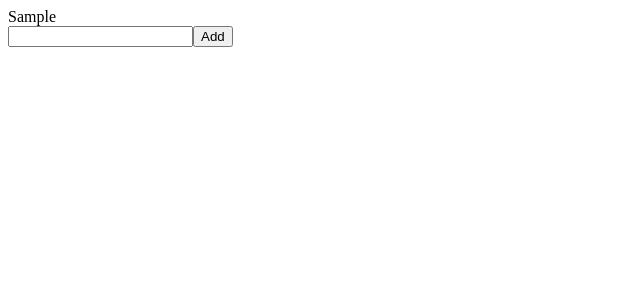
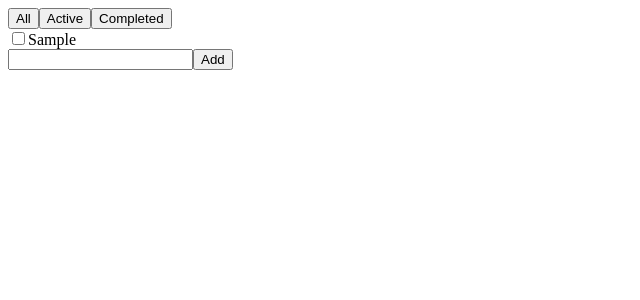
Before and after one commit to DanoHwang/todo-app, a React (Create React App) app: page / in a window 1280 px wide. Both pictures are taken after typing "Sample" into the empty fields and a click on the button "Add". Shown: the top 300 px of the page, without its empty margins (0-640 px from the left). Built offline with nearby package versions, Linux system fonts and the light colour scheme.

Commit message:
Feat: Add function to check completed todo

```diff
--- a/src/App.css
+++ b/src/App.css
@@ -0,0 +1,3 @@
+.todo--checked {
+  text-decoration: line-through;
+}
--- a/src/App.js
+++ b/src/App.js
@@ -1,10 +1,12 @@
 import { useState } from 'react';
 import './App.css';
 
+import { Header } from './components/Header';
 import { TodoInput } from './components/TodoInput';
 import { TodoList } from './components/TodoList';
 
 function App() {
+  const [ filter, setFilter ] = useState('All');
   const [ todos, setTodos ] = useState([]);
 
   const handleAddClick = (newTodo) => {
@@ -16,10 +18,21 @@ function App() {
     setTodos(newTodos);
   };
 
+  const handleCheck = (id) => {
+    const updatedTodos = todos.map((todo) => {
+      if (todo.id === id) { todo.checked = !todo.checked; }
+
+      return todo;
+    });
+
+    setTodos(updatedTodos);
+  };
+
   return (
     <div className='App'>
       <div className='box'>
-        <TodoList todos={todos} />
+        <Header checked={filter} check={setFilter} />
+        <TodoList todos={todos} onCheck={handleCheck} />
         <TodoInput onAdd={handleAddClick} />
       </div>
     </div>
--- /dev/null
+++ b/src/components/Header.jsx
@@ -0,0 +1,29 @@
+import React from 'react';
+
+export const Header = ({ checked, check }) => {
+  const filters = ['All', 'Active', 'Completed'];
+
+  const handleClick = (e) => {
+    console.log(e.target.value)
+    check(e.target.value);
+  };
+
+  return (
+    <>
+      {filters.map((filter) => {
+        const isChecked = checked === filter;
+
+        return (
+          <button
+            className={isChecked ? 'a' : 'b'}
+            onClick={handleClick}
+            value={filter}
+            key={filter}
+          >
+            {filter}
+          </button>
+        )
+      })}
+    </>
+  )
+};
--- a/src/components/TodoInput.jsx
+++ b/src/components/TodoInput.jsx
@@ -5,6 +5,7 @@ export const TodoInput = ({ onAdd }) => {
 
   const handleButtonClick = () => {
     const data = {
+      id: content,
       content,
       checked: false,
     };
--- a/src/components/TodoList.jsx
+++ b/src/components/TodoList.jsx
@@ -1,12 +1,28 @@
 import React from 'react';
 
-export const TodoList = ({ todos }) => {
+export const TodoList = ({ todos, onCheck }) => {
+  const handleOnChange = (e) => {
+    onCheck(e.target.value);
+  };
+
   return (
     <>
-      {todos.map((todo) => (
-        <div>{todo.content}</div>
+      {todos.map((todo, index) => (
+        <div key={`${todo.content}-${index}`}>
+          <input
+            type='checkbox'
+            id={`${todo.content}-${index}`}
+            value={todo.content}
+            onChange={handleOnChange}
+          />
+          <label
+            htmlFor={`${todo.content}-${index}`}
+            className={todo.checked ? 'todo--checked' : 'todo--unchecked'}
+          >
+            {todo.content}
+          </label>
+        </div>
       ))}
-      <div></div>
     </>
   )
 };
```
